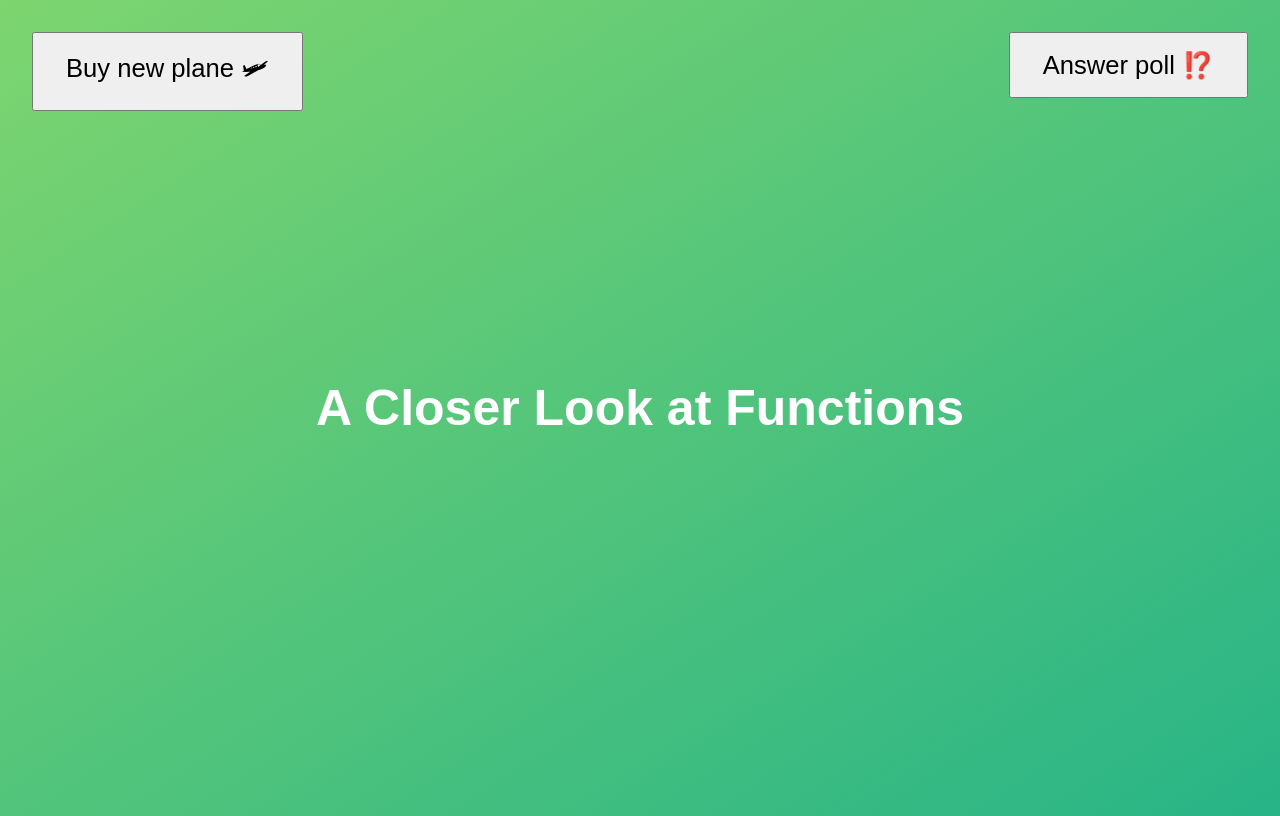
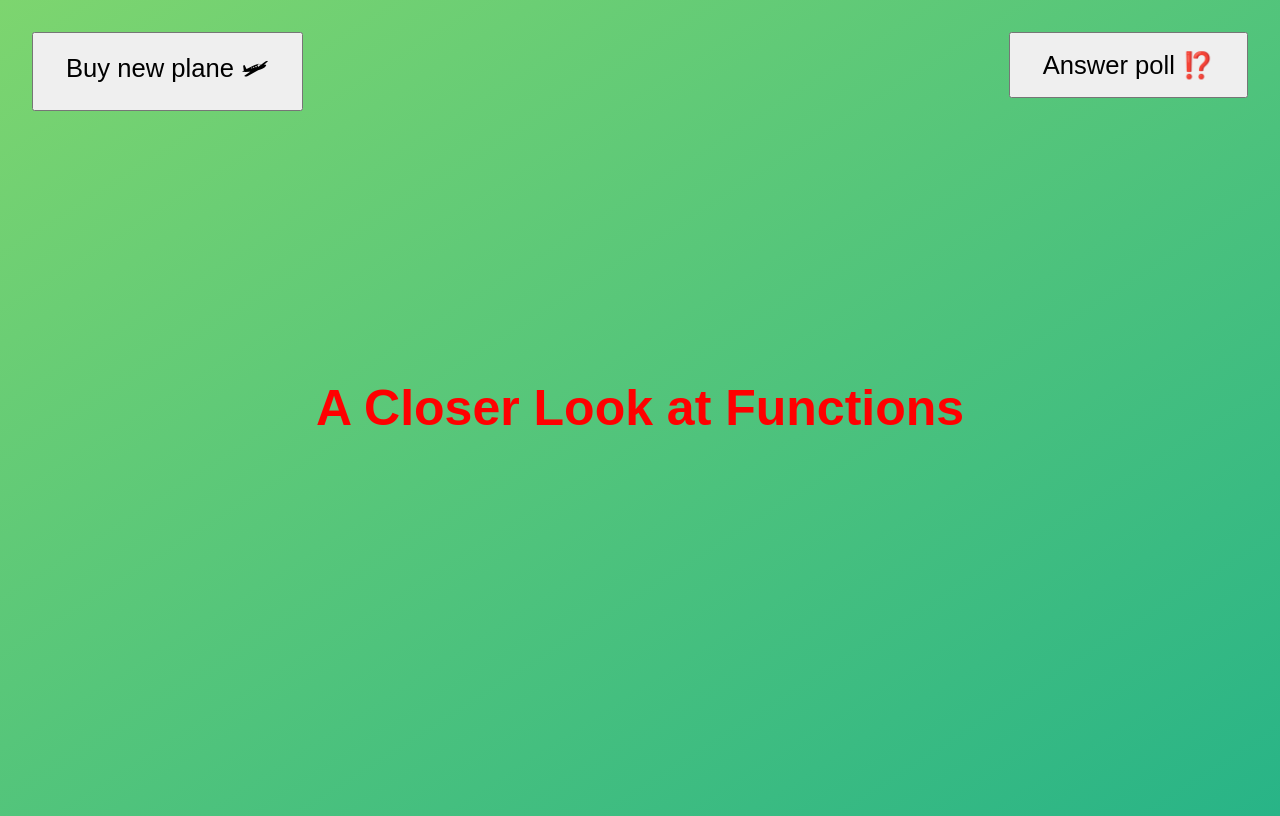
Before and after one commit to PutkovaMariia/JavaScript-Course, a plain HTML site: page 10-Functions/starter/index.html in a window 1280 px wide. Drawn offline with Linux system fonts and the light colour scheme.

Commit message:
coding challenge 2 added

```diff
--- /dev/null
+++ b/10-Functions/starter/coding_challenge2.js
@@ -0,0 +1,11 @@
+'use strict';
+//Take the IIFE below and at the end of the function, attach an event listener that
+// changes the color of the selected h1 element ('header') to blue, each time
+// the body element is clicked. Do not select the h1 element again!
+(function () {
+    const header = document.querySelector('h1');
+    header.style.color = 'red';
+    document.querySelector('body').addEventListener('click', function(){
+        header.style.color = 'blue';
+    });
+})();
--- a/10-Functions/starter/index.html
+++ b/10-Functions/starter/index.html
@@ -42,5 +42,6 @@
     <button class="poll">Answer poll ⁉️</button>
     <script src="script.js"></script>
     <script src="coding_challenge1.js"></script>
+    <script src="coding_challenge2.js"></script>
   </body>
 </html>
```
